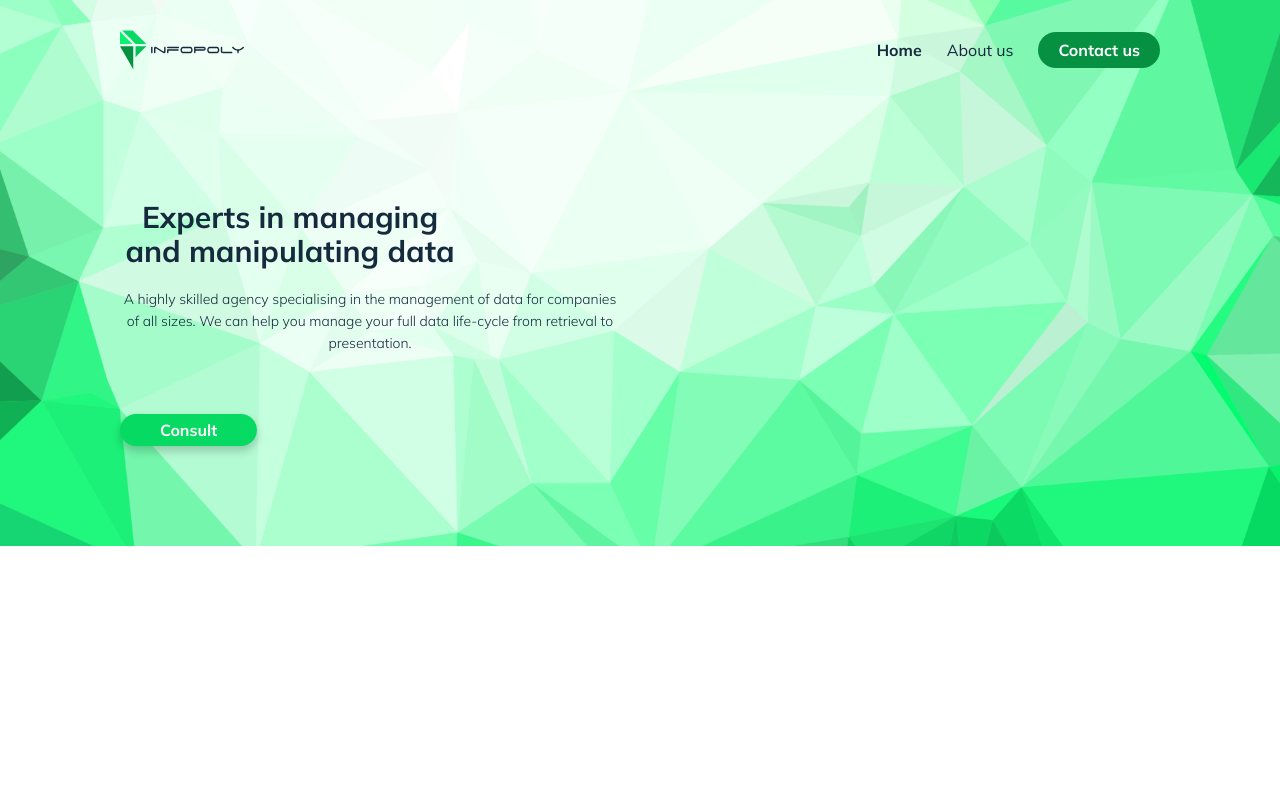
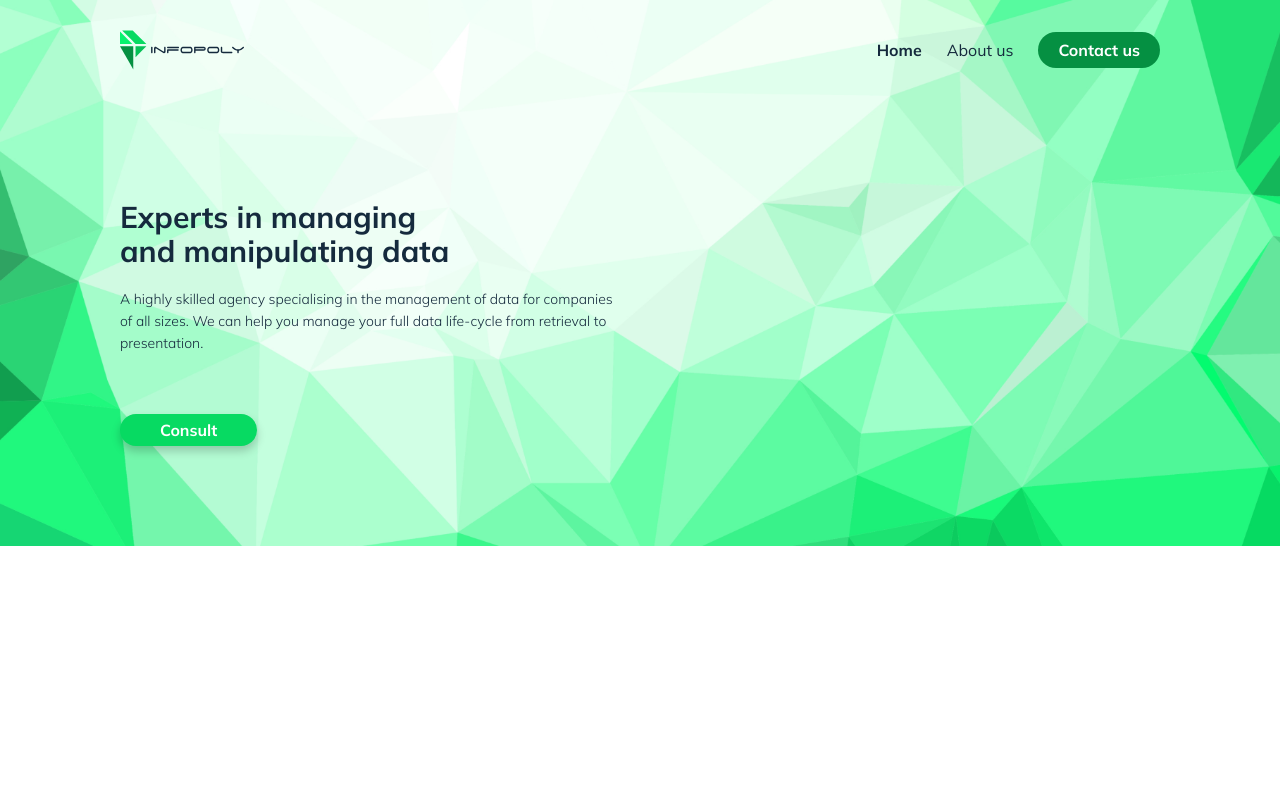
Before and after one commit to KaterynaHruvman/Infopoly, a React (Create React App) app: page / in a window 1280 px wide. Shown: the top 800 px of the page. Built offline with nearby package versions, Linux system fonts and the light colour scheme; no server answers.

Commit message:
Update Header.module.css

```diff
--- a/src/components/Header/Header.module.css
+++ b/src/components/Header/Header.module.css
@@ -60,13 +60,13 @@
 .infoContainer{
   width: 100%;
   padding-top: 25vw;
+  text-align: center;
   font-style: normal;
   color: #152A3D;
 }
 
 .heading {
   font-weight: 700;
-  text-align: center;
   font-size: 7.5vw;
   line-height: 9vw;
   margin-bottom: 5vw;
@@ -74,7 +74,6 @@
 
 .description {
   font-weight: 300;
-  text-align: center;
   font-size: 4vw;
   line-height: 6vw;
 }
@@ -109,6 +108,11 @@
     display: flex;
     align-items: center;
   }
+
+  .infoContainer{
+    text-align: left;
+  }
+
 
   .btnGreen {
     margin: 0;
```
